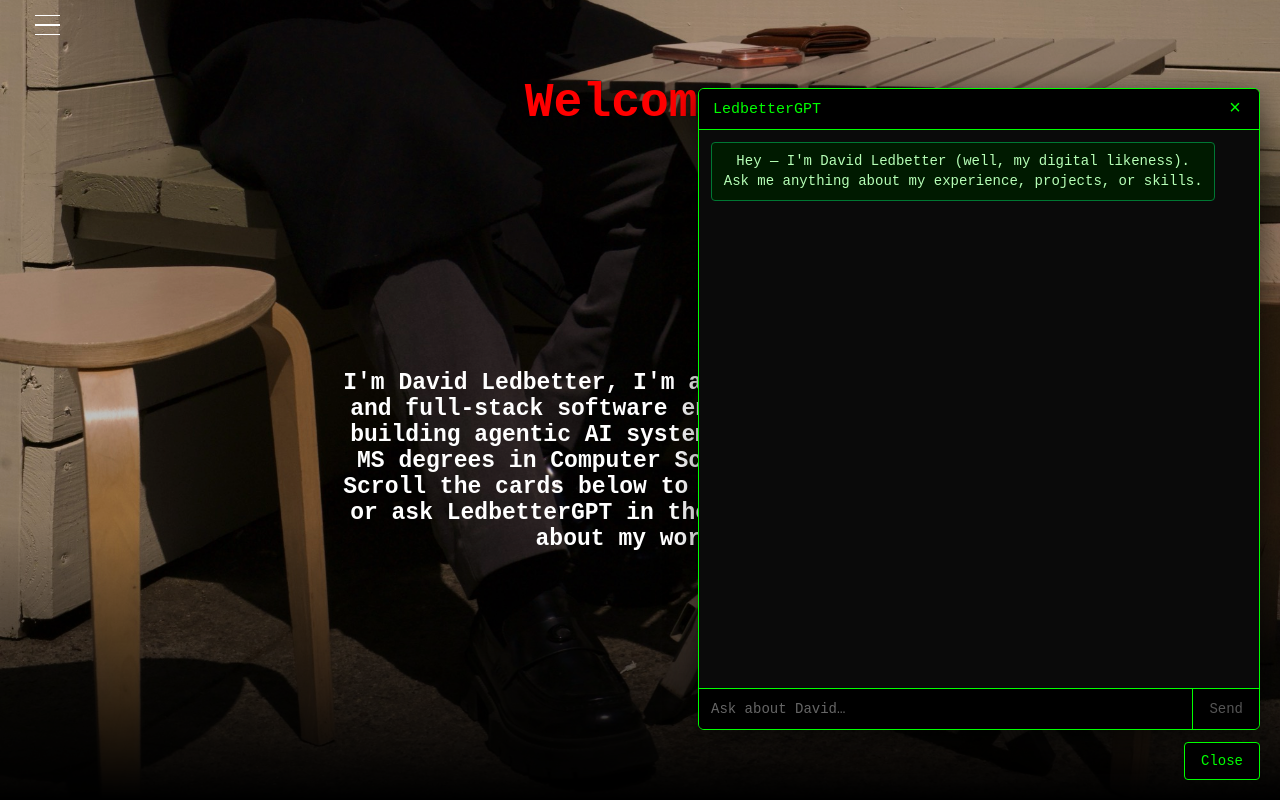
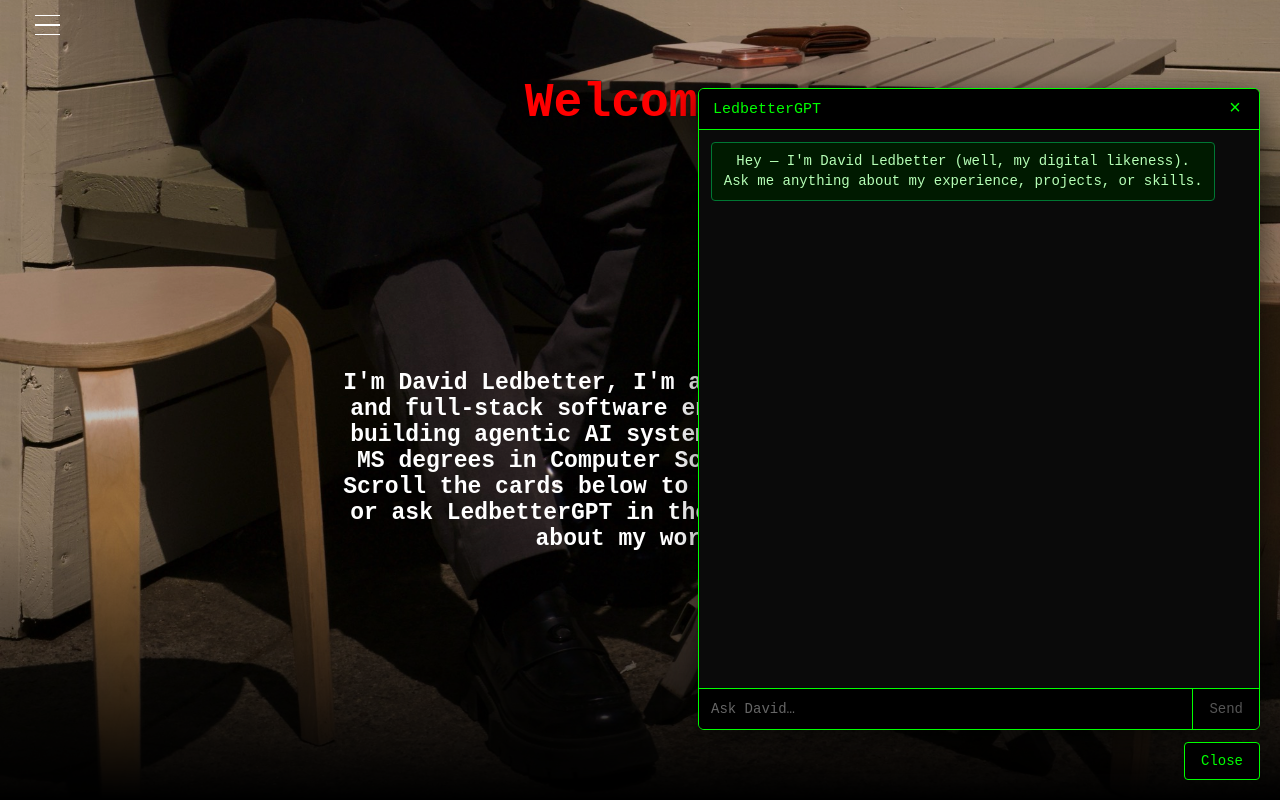
Before and after one commit to dledbetter123/ledbetter-website, a React (Create React App) app in the folder frontend/: page / in a window 1280 px wide. Both pictures are taken after a click on the button "Ask LedbetterGPT". Shown: the top 800 px of the page. Built offline with nearby package versions, Linux system fonts and the light colour scheme; no server answers.

Commit message:
Chat: 'Ask David…' placeholder; 16px input to stop iOS zoom-on-focus

```diff
--- a/frontend/src/components/ChatWidget/ChatWidget.css
+++ b/frontend/src/components/ChatWidget/ChatWidget.css
@@ -124,7 +124,7 @@
   border: none;
   padding: 12px;
   font-family: 'Courier New', monospace;
-  font-size: 13px;
+  font-size: 16px; /* >=16px stops iOS Safari from zooming on focus */
   outline: none;
 }
 
--- a/frontend/src/components/ChatWidget/ChatWidget.js
+++ b/frontend/src/components/ChatWidget/ChatWidget.js
@@ -114,7 +114,7 @@ const ChatWidget = () => {
               value={input}
               onChange={(e) => setInput(e.target.value)}
               onKeyDown={onKeyDown}
-              placeholder="Ask about David…"
+              placeholder="Ask David…"
               disabled={streaming}
             />
             <button className="chatSend" onClick={send} disabled={streaming || !input.trim()}>
```
